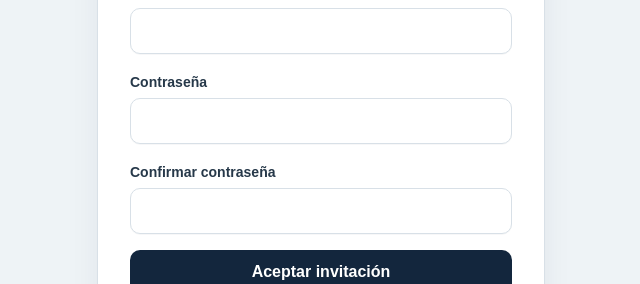
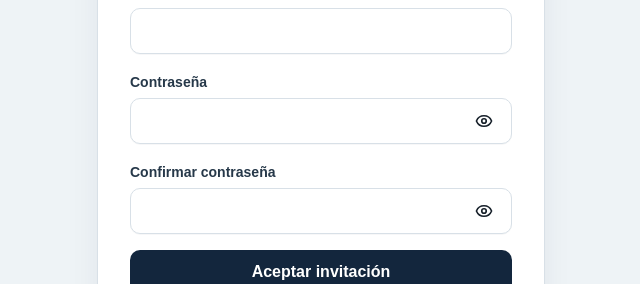
Before and after one commit to AtondoLuis/RCCES_APP, a Next.js app: page /aceptar-invitacion in a window 1280 px wide. Shown: the part 352-636 px from the top of the page, without its empty margins (319-959 px from the left). Built offline with nearby package versions, Linux system fonts and the light colour scheme.

Commit message:
Add show and hide password controls to invitation form

```diff
--- a/src/components/auth/accept-invitation-form.tsx
+++ b/src/components/auth/accept-invitation-form.tsx
@@ -1,4 +1,5 @@
 "use client";
+import { Eye, EyeOff } from "lucide-react";
 import { useState } from "react";
 import Link from "next/link";
 import { useRouter } from "next/navigation";
@@ -12,6 +13,7 @@ export default function AcceptInvitationForm() {
   const [busy, setBusy] = useState(false);
   const [error, setError] = useState("");
   const [accepted, setAccepted] = useState(false);
+  const [showPassword, setShowPassword] = useState(false);
 
   async function submit(event: React.FormEvent<HTMLFormElement>) {
     event.preventDefault();
@@ -46,8 +48,8 @@ export default function AcceptInvitationForm() {
       </div> : <form className="space-y-4" onSubmit={submit}>
         <label className="block"><span>Celular mexicano</span><input className="mt-1 w-full" type="tel" inputMode="tel" autoComplete="tel" placeholder="+52 664 123 4567" required value={phone} onChange={(e) => setPhone(e.target.value)} /></label>
         <label className="block"><span>Código de invitación</span><input className="mt-1 w-full font-mono uppercase tracking-wide" autoCapitalize="characters" autoComplete="one-time-code" required minLength={12} maxLength={50} value={code} onChange={(e) => setCode(e.target.value.toUpperCase())} /></label>
-        <label className="block"><span>Contraseña</span><input className="mt-1 w-full" type="password" autoComplete="new-password" minLength={8} maxLength={72} required value={password} onChange={(e) => setPassword(e.target.value)} /></label>
-        <label className="block"><span>Confirmar contraseña</span><input className="mt-1 w-full" type="password" autoComplete="new-password" minLength={8} maxLength={72} required value={confirmation} onChange={(e) => setConfirmation(e.target.value)} /></label>
+        <label className="block"><span>Contraseña</span><div className="relative mt-1"><input className="w-full pr-12" type={showPassword ? "text" : "password"} autoComplete="new-password" minLength={8} maxLength={72} required value={password} onChange={(e) => setPassword(e.target.value)} /><button type="button" className="absolute inset-y-0 right-2 my-auto grid h-10 w-10 place-items-center" aria-label={showPassword ? "Ocultar contraseña" : "Mostrar contraseña"} aria-pressed={showPassword} onClick={() => setShowPassword((value) => !value)}>{showPassword ? <EyeOff size={20} /> : <Eye size={20} />}</button></div></label>
+        <label className="block"><span>Confirmar contraseña</span><div className="relative mt-1"><input className="w-full pr-12" type={showPassword ? "text" : "password"} autoComplete="new-password" minLength={8} maxLength={72} required value={confirmation} onChange={(e) => setConfirmation(e.target.value)} /><button type="button" className="absolute inset-y-0 right-2 my-auto grid h-10 w-10 place-items-center" aria-label={showPassword ? "Ocultar contraseña" : "Mostrar contraseña"} aria-pressed={showPassword} onClick={() => setShowPassword((value) => !value)}>{showPassword ? <EyeOff size={20} /> : <Eye size={20} />}</button></div></label>
         {error && <p role="alert" className="rounded border border-red-200 bg-red-50 p-3 text-sm text-red-700">{error}</p>}
         <button disabled={busy} className="w-full bg-[#13263d] text-white hover:bg-[#1d3a5b]" type="submit">{busy ? "Validando invitación..." : "Aceptar invitación"}</button>
       </form>}
```
